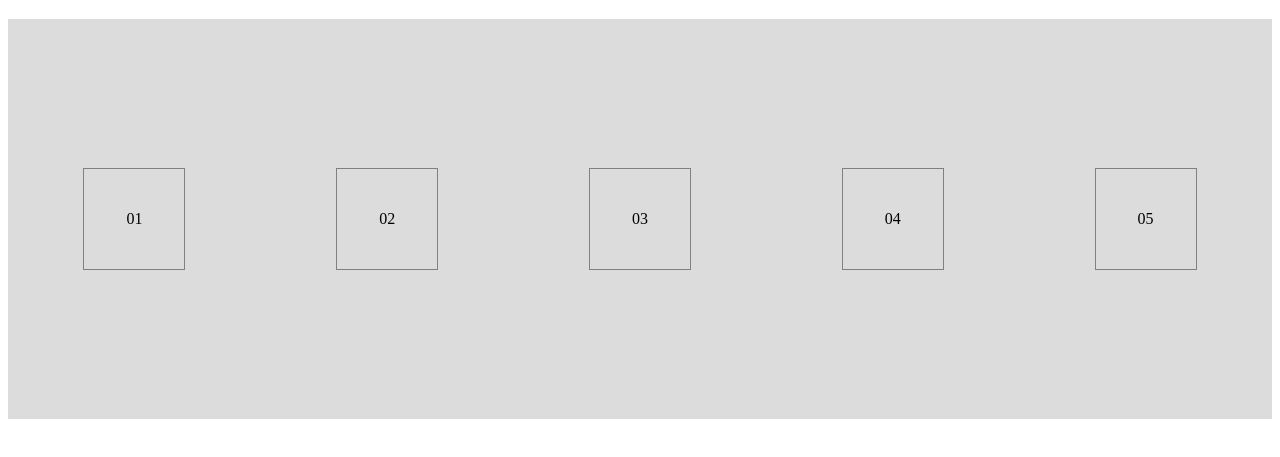
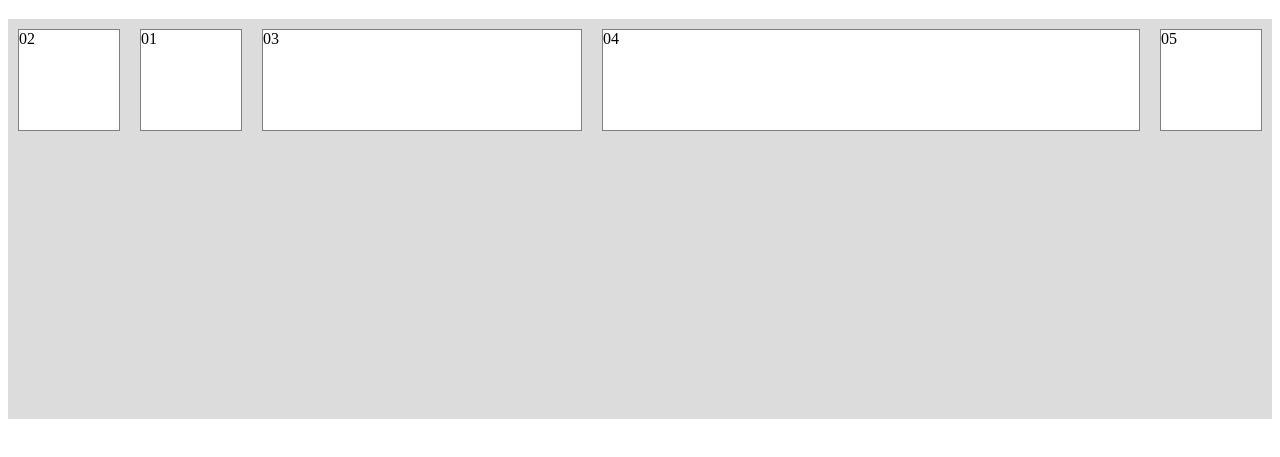
Before and after one commit to pedro-henrique2000/html-studies, a plain HTML site: page FlexBox/index.html in a window 1280 px wide. Shown: the part 61-518 px from the top of the page. Drawn offline with Linux system fonts and the light colour scheme.

Commit message:
order and flex-grow

```diff
--- a/FlexBox/index.html
+++ b/FlexBox/index.html
@@ -14,11 +14,11 @@
     <h1>Conteudo</h1>
 
     <div id="container">
-        <div class="item">01</div>
-        <div class="item">02</div>
-        <div class="item">03</div>
-        <div class="item">04</div>
-        <div class="item">05</div>
+        <div class="item ordem2">01</div>
+        <div class="item ordem1">02</div>
+        <div class="item ordem3 item1">03</div>
+        <div class="item ordem4 item2">04</div>
+        <div class="item ordem5">05</div>
     </div>
 
 </body>
--- a/FlexBox/style.css
+++ b/FlexBox/style.css
@@ -6,28 +6,59 @@
 /*
     row|row-reverse|column|column-reverse|initial|inherit;
 */
-    flex-direction: row;
+
+    /* flex-direction: row; */
 
     /* flex-wrap: nowrap|wrap|wrap-reverse|initial|inherit; */
 
-    flex-wrap: nowrap;
+    /* flex-wrap: nowrap; */
 
     /* justify-content: flex-start|flex-end|center|space-between|space-around|initial|inherit;
      */
 
-     justify-content: space-around;
+     /* justify-content: space-around; */
 
      /* align-items: stretch|center|flex-start|flex-end|baseline|initial|inherit;*/
 
-     align-items: center;
+     /* align-items: center; */
 }
 
 .item{
     border: 1px solid gray;
-    display: flex;
+    background-color: white;
+    /* display: flex; */
     width: 100px;
     height: 100px;
     margin: 10px;
     justify-content: center;
     align-items: center;
+    flex-grow: 0;
 }
+
+.item1{
+    flex-grow: 1;
+}
+
+.item2{
+    flex-grow: 2;
+}
+
+.ordem1{
+    order: 1;
+}
+
+.ordem2{
+    order: 2;
+}
+
+.ordem3{
+    order: 3;
+}
+
+.ordem4{
+    order: 4;
+}
+
+.ordem5{
+    order: 5;
+}
```
